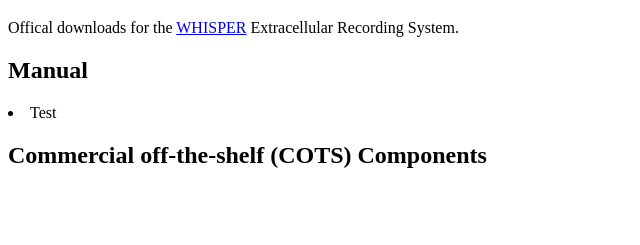
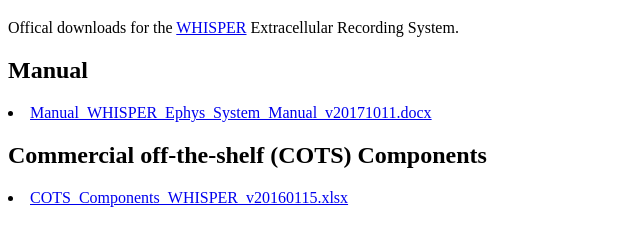
Before and after one commit to brianbarbarits/WHISPER, a plain HTML site: page index.html in a window 1280 px wide. Shown: the part 61-306 px from the top of the page, without its empty margins (0-640 px from the left). Drawn offline with Linux system fonts and the light colour scheme.

Commit message:
Update index.html

```diff
--- a/index.html
+++ b/index.html
@@ -4,7 +4,8 @@
 <h1>WHISPER</h1>
 <p>Offical downloads for the  <a href="https://github.com/brianbarbarits/WHISPER.git">WHISPER</a> Extracellular Recording System.</p>
 <h2>Manual</h2>
-<li>Test</li>
+<li> <a href="Documents/Manual_WHISPER_Ephys_System_Manual_v20171011.docx">Manual_WHISPER_Ephys_System_Manual_v20171011.docx</a></li>
 <h2>Commercial off-the-shelf (COTS) Components</h2>
+<li> <a href="Documents/COTS_Components_WHISPER_v20160115.xlsx">COTS_Components_WHISPER_v20160115.xlsx</a></li>
 </body>
 </html>
```
